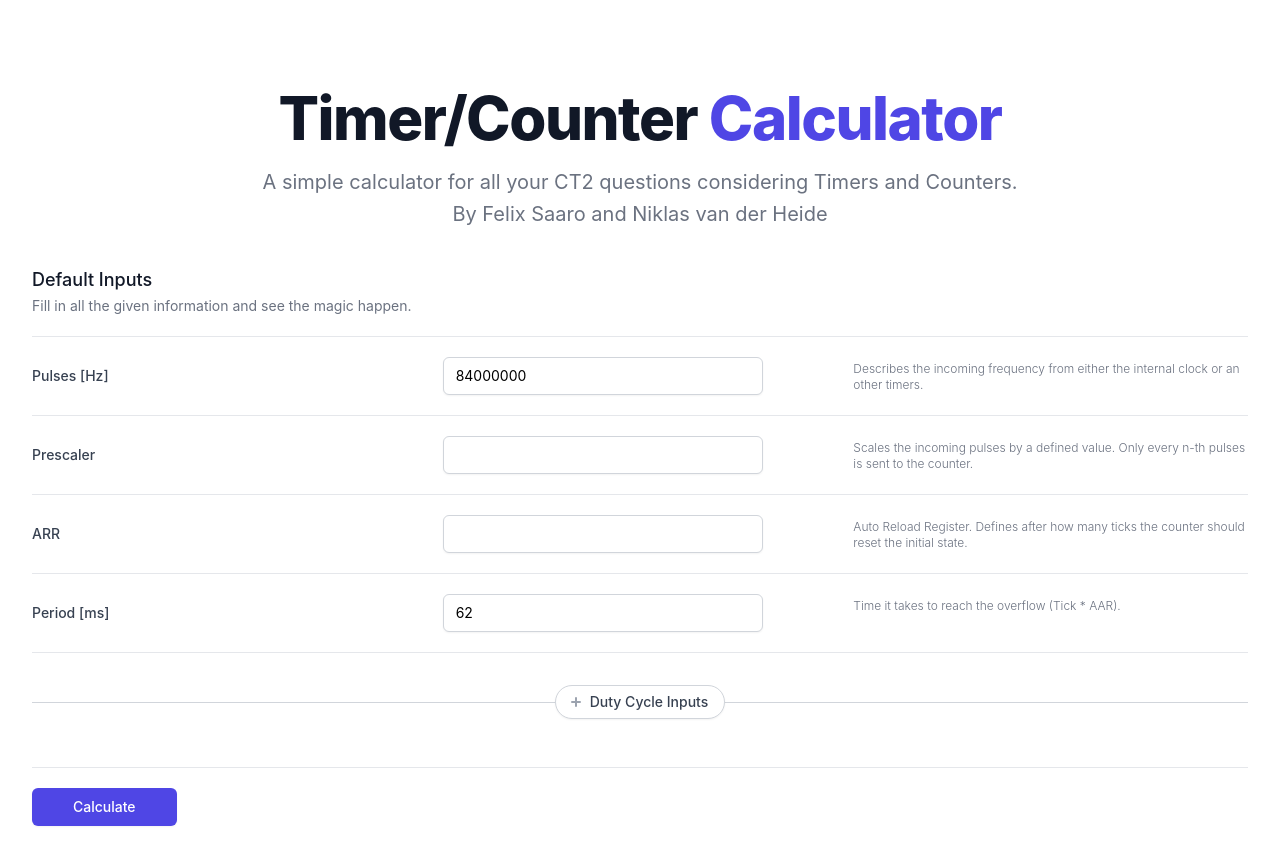
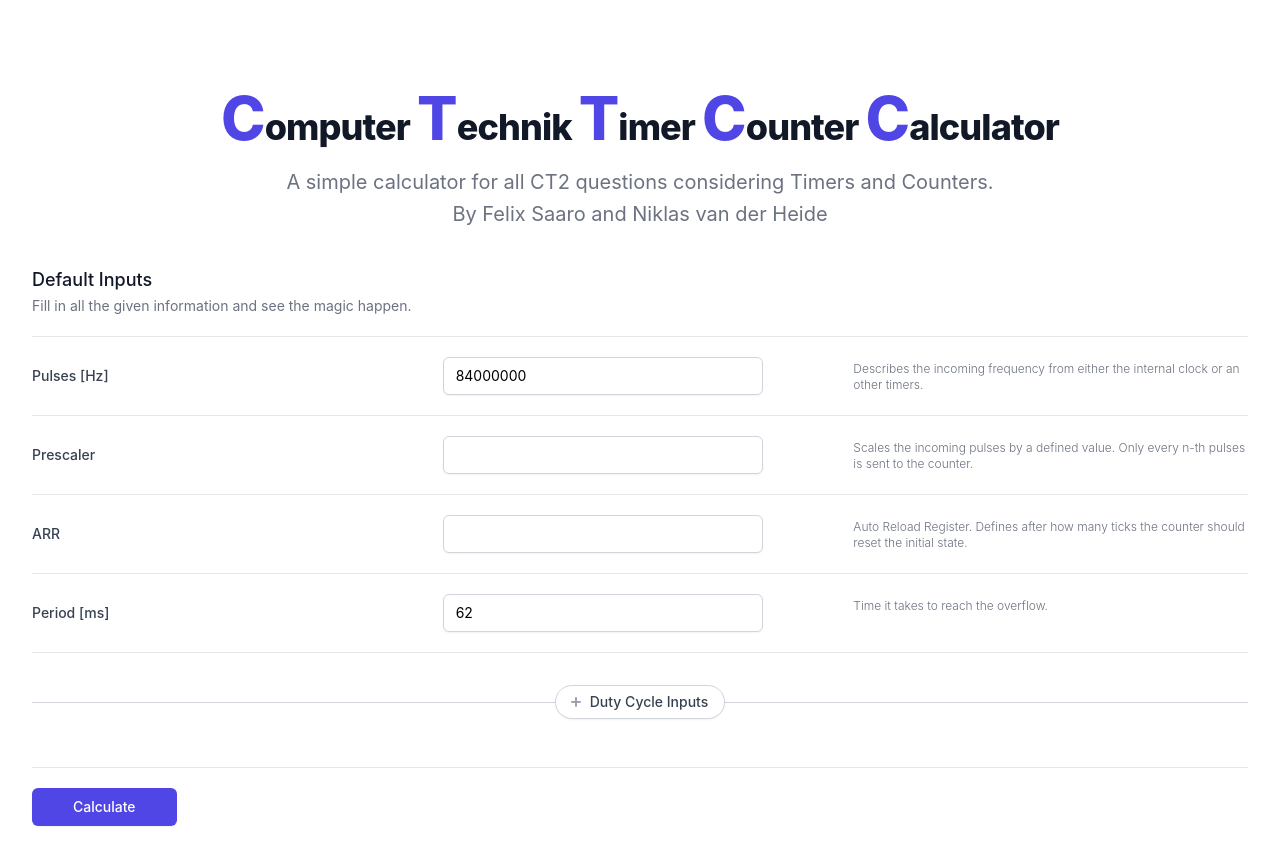
Before and after one commit to MrF3lix/cttcc, a Next.js app: page / in a window 1280 px wide. Built offline with nearby package versions, Linux system fonts and the light colour scheme.

Commit message:
even better title

```diff
--- a/components/calculator-form.jsx
+++ b/components/calculator-form.jsx
@@ -21,19 +21,19 @@ export const CalculatorForm = ({ onSubmit, error }) => {
                     </div>
                     <div className="space-y-6 sm:space-y-5">
                         <InputNumber
+                            id="pulses"
                             label="Pulses [Hz]"
-                            id="pulses"
+                            description="Describes the incoming frequency from either the internal clock or an other timers."
                             defaultValue={84000000}
-                            description="Describes the incoming frequency from either the internal clock or an other timers."
                         />
                         <InputNumber
+                            id="prescaler"
                             label="Prescaler"
-                            id="prescaler"
                             description="Scales the incoming pulses by a defined value. Only every n-th pulses is sent to the counter."
                         />
                         <InputNumber
+                            id="prescaler"
                             label="ARR"
-                            id="arr"
                             description="Auto Reload Register. Defines after how many ticks the counter should reset the initial state."
                         />
                         {/* <InputNumber
@@ -47,10 +47,10 @@ export const CalculatorForm = ({ onSubmit, error }) => {
                             description="Time it takes for one tick."
                         />*/}
                         <InputNumber
+                            id="period"
                             label="Period [ms]"
-                            id="period"
+                            description="Time it takes to reach the overflow."
                             defaultValue={62}
-                            description="Time it takes to reach the overflow (Tick * AAR)."
                         />
                     </div>
                 </div>
@@ -64,34 +64,36 @@ export const CalculatorForm = ({ onSubmit, error }) => {
                     <div className="pt-8 space-y-6 sm:pt-10 sm:space-y-5">
                         <div>
                             <h3 className="text-lg leading-6 font-medium text-gray-900">Duty Cycle Inputs</h3>
-                            <p className="mt-1 max-w-2xl text-sm text-gray-500">Fill in all the given information and see
-                                the magic happen.</p>
+                            <p className="mt-1 max-w-2xl text-sm text-gray-500">To do Duty Cycle calculations make sure that all default inputs are filled out.</p>
                         </div>
                         <div className="space-y-6 sm:space-y-5">
                             <InputSelect
-                                label="Counting Mode" id="counting"
+                                id="counting"
+                                label="Counting Mode"
+                                description="The counting mode of the counter."
                                 defaultValue={0}
                                 options={[
                                     { value: 0, label: 'Up Counting' },
                                     { value: 1, label: 'Down Counting' }
                                 ]}
-                                description="The counting mode of the counter."
                             />
                             <InputCompare
-                                label="PWM Comparison" id="comparison"
+                                id="comparison"
+                                label="PWM Comparison"
+                                description="The criteria used for a Duty Cycle being active."
                                 defaultValue={'<'}
                                 comparisons={['<', '<=', '>', '>=']}
                                 option1={"CNT"}
                                 option2={"CCR"}
-                                description="The criteria used for a Duty Cycle being active."
                             />
                             <InputNumber
-                                label="Duty Cycle [%]" id="cycle"
+                                id="cycle"
+                                label="Duty Cycle [%]"
                                 description="The % of the period where the Duty Cycle should be active."
                             />
                             <InputNumber
+                                id="ccr"
                                 label="CCR"
-                                id="ccr"
                                 description="The value used for the comparison deciding if the Duty Cycle is active."
                             />
 
--- /dev/null
+++ b/components/title.jsx
@@ -0,0 +1,30 @@
+export const Title = () => (
+    <div className="text-center mt-16">
+        <h1 className="text-4xl tracking-tight font-extrabold text-gray-900 inline-block">
+            <span>
+                <span className="text-4xl sm:text-5xl md:text-6xl text-indigo-600">C</span>
+                <span>omputer </span>
+            </span>
+            <span>
+                <span className="text-4xl sm:text-5xl md:text-6xl text-indigo-600">T</span>
+                <span>echnik </span>
+            </span>
+            <span>
+                <span className="text-4xl sm:text-5xl md:text-6xl text-indigo-600">T</span>
+                <span>imer </span>
+            </span>
+            <span>
+                <span className="text-4xl sm:text-5xl md:text-6xl text-indigo-600">C</span>
+                <span>ounter </span>
+            </span>
+            <span>
+                <span className="text-4xl sm:text-5xl md:text-6xl text-indigo-600">C</span>
+                <span>alculator </span>
+            </span>
+        </h1>
+        <p className="mt-3 max-w-md mx-auto text-base text-gray-500 sm:text-lg md:mt-5 md:text-xl md:max-w-3xl">A simple
+            calculator for all CT2 questions considering Timers and Counters.</p>
+        <p className="mt-1 max-w-md mx-auto text-base text-gray-500 sm:text-lg md:mt-1 md:text-xl md:max-w-3xl">By Felix
+            Saaro and Niklas van der Heide</p>
+    </div>
+)
--- a/pages/index.jsx
+++ b/pages/index.jsx
@@ -1,4 +1,5 @@
 import { useState } from "react"
+import { Title } from "../components/title"
 import { CalculatorForm } from "../components/calculator-form"
 import { Result } from "../components/result"
 import {calcARR, calcPrescaler, calcPrescalerARR, calcPulses, calcPeriod, calcCCR} from "../utils/calculator"
@@ -13,13 +14,11 @@ import {
 } from "../utils/calculator-mode"
 
 const variables = {
-    //Default
     'pulses': { displayName: 'Pulses', unit: 'Hz' },
     'prescaler': { displayName: 'Prescaler' },
     'arr': { displayName: 'ARR' },
     'ticks': { displayName: 'Ticks', unit: 'Hz' },
     'period': { displayName: 'Period', unit: 'ms' },
-    // Duty Cycle
     'counting': { displayName: 'Counting Mode' },
     'comparison': { displayName: 'PWM Comparison' },
     'cycle': { displayName: 'Duty Cycle', unit: '%' },
@@ -79,14 +78,7 @@ const Index = () => {
 
     return (
         <div className="max-w-7xl mx-auto py-6 px-6 lg:px-8">
-            <div className="text-center mt-16">
-                <h1 className="text-4xl tracking-tight font-extrabold text-gray-900 sm:text-5xl md:text-6xl">
-                    <span className="block xl:inline">Timer/Counter </span>
-                    <span className="block text-indigo-600 xl:inline">Calculator</span>
-                </h1>
-                <p className="mt-3 max-w-md mx-auto text-base text-gray-500 sm:text-lg md:mt-5 md:text-xl md:max-w-3xl">A simple calculator for all your CT2 questions considering Timers and Counters.</p>
-                <p className="mt-1 max-w-md mx-auto text-base text-gray-500 sm:text-lg md:mt-1 md:text-xl md:max-w-3xl">By Felix Saaro and Niklas van der Heide</p>
-            </div>
+            <Title/>
             <CalculatorForm onSubmit={onCalculateFormSubmit} error={error} />
             <Result result={result} />
         </div>
--- a/utils/calculator-mode.js
+++ b/utils/calculator-mode.js
@@ -13,7 +13,7 @@ export const getCalculatorMode = (input) => {
     // Duty Cycle
 
     if (hasAllDefault){
-        if (hasModeCompCycle(input) && !exists(input.ccr)) {
+        if (hasCountingComparisonCycle(input) && !exists(input.ccr)) {
             return CALC_CCR
         }
 
@@ -51,7 +51,7 @@ const hasPulseArrPrescaler = input => exists(input.pulses) && exists(input.arr)
 const hasPeriodArrPrescaler = input => exists(input.period) && exists(input.arr) && exists(input.prescaler)
 
 const hasAllDefault = input => exists(input.pulses) && exists(input.prescaler) && exists(input.arr) && exists(input.period)
-const hasModeCompCycle = input => exists(input.counting) && exists(input.comparison) && exists(input.cycle)
+const hasCountingComparisonCycle = input => exists(input.counting) && exists(input.comparison) && exists(input.cycle)
 
 
 const exists = val => val && val.length > 0
```
